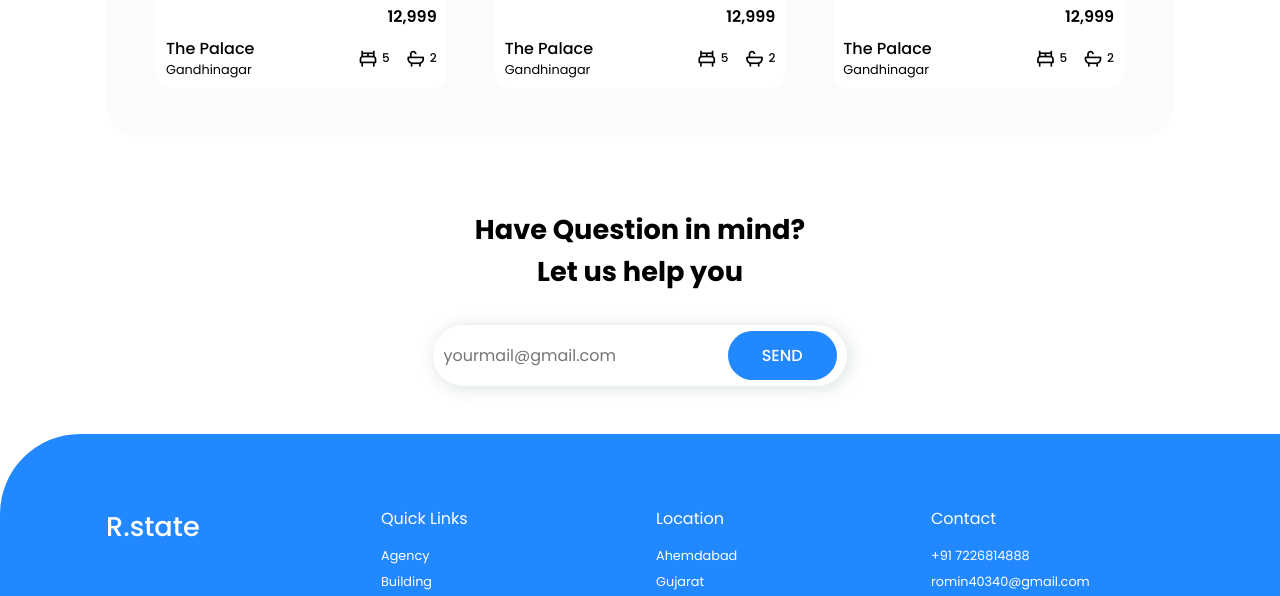
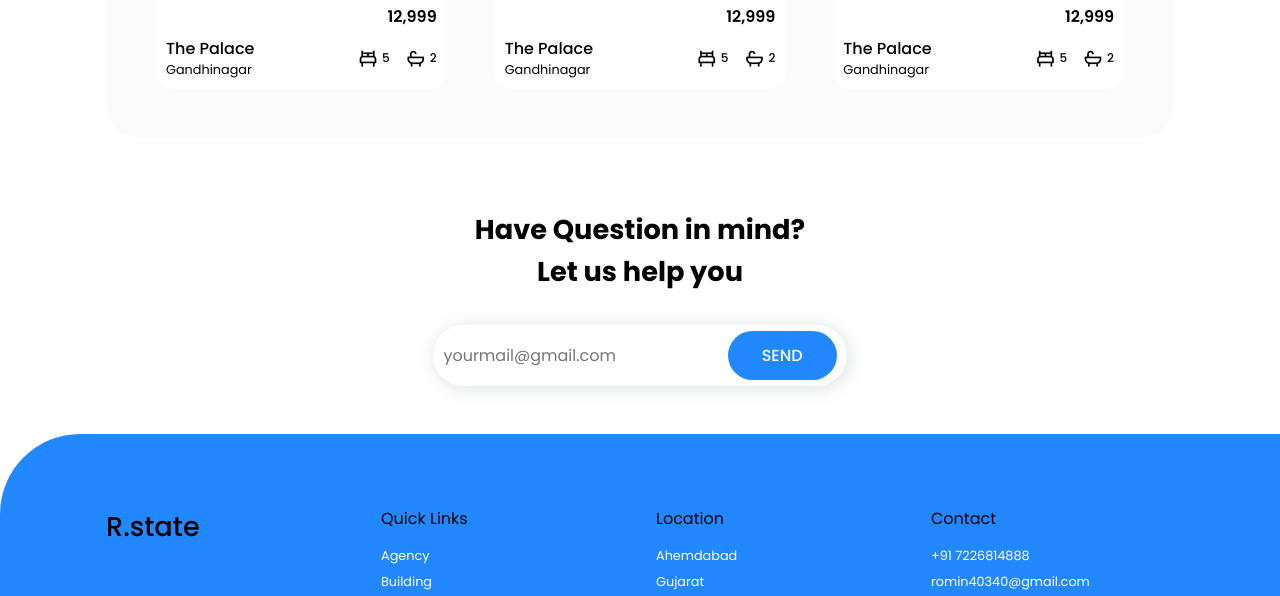
Before and after one commit to romin169/real-estate, a plain HTML site: page index.html in a window 1280 px wide. Shown: the part 2074-2670 px from the top of the page. Drawn offline with nearby package versions, Linux system fonts and the light colour scheme.

Commit message:
style.css

```diff
--- a/stylesheet/style.css
+++ b/stylesheet/style.css
@@ -257,7 +257,7 @@ header{
 /* footer */
 .footer{
     background: var(--main-color);
-    color: var(--bg-color);
+/*     color: var(--bg-color); */
     border-radius: 5rem 0 0 0;
 }
 .footer-container{
```
